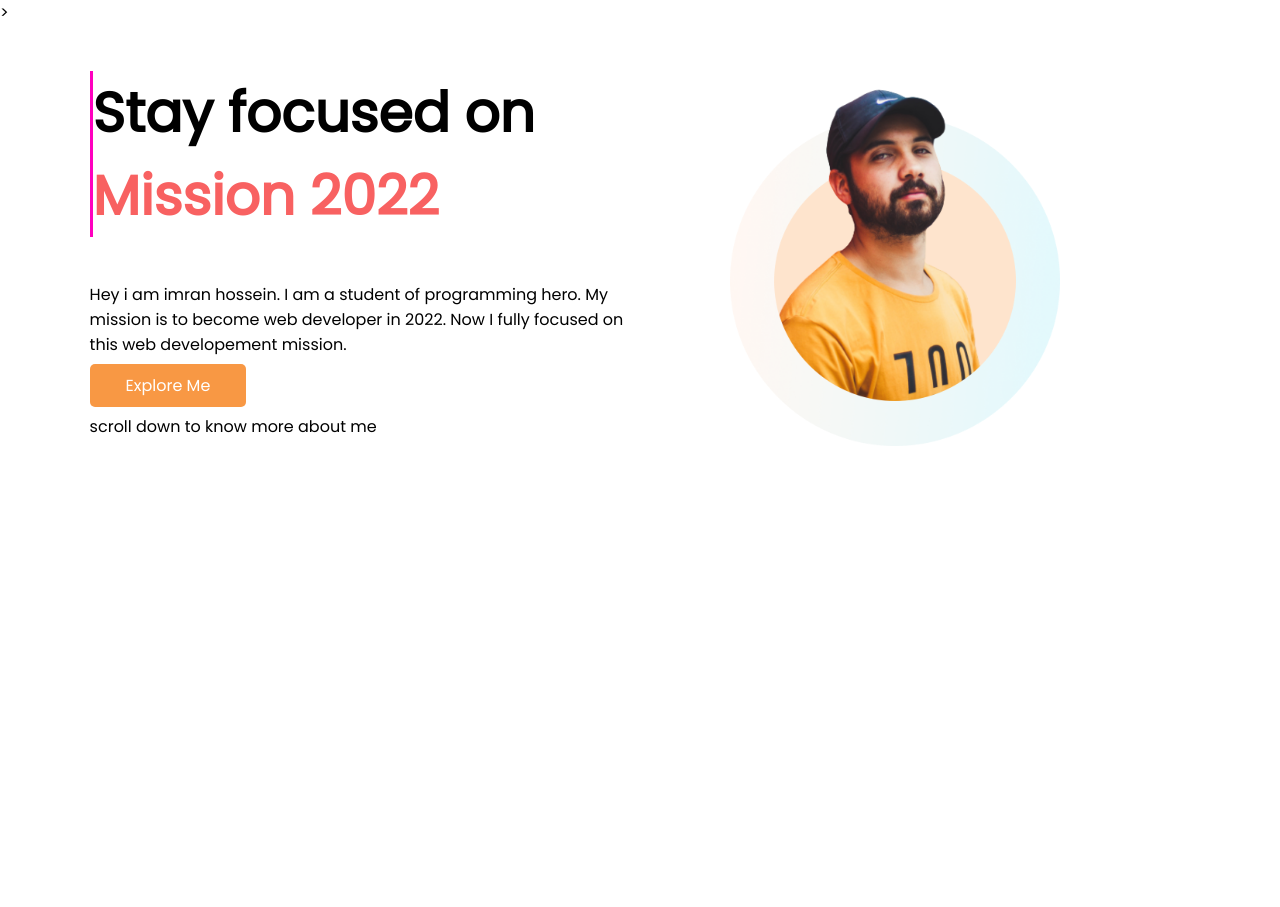
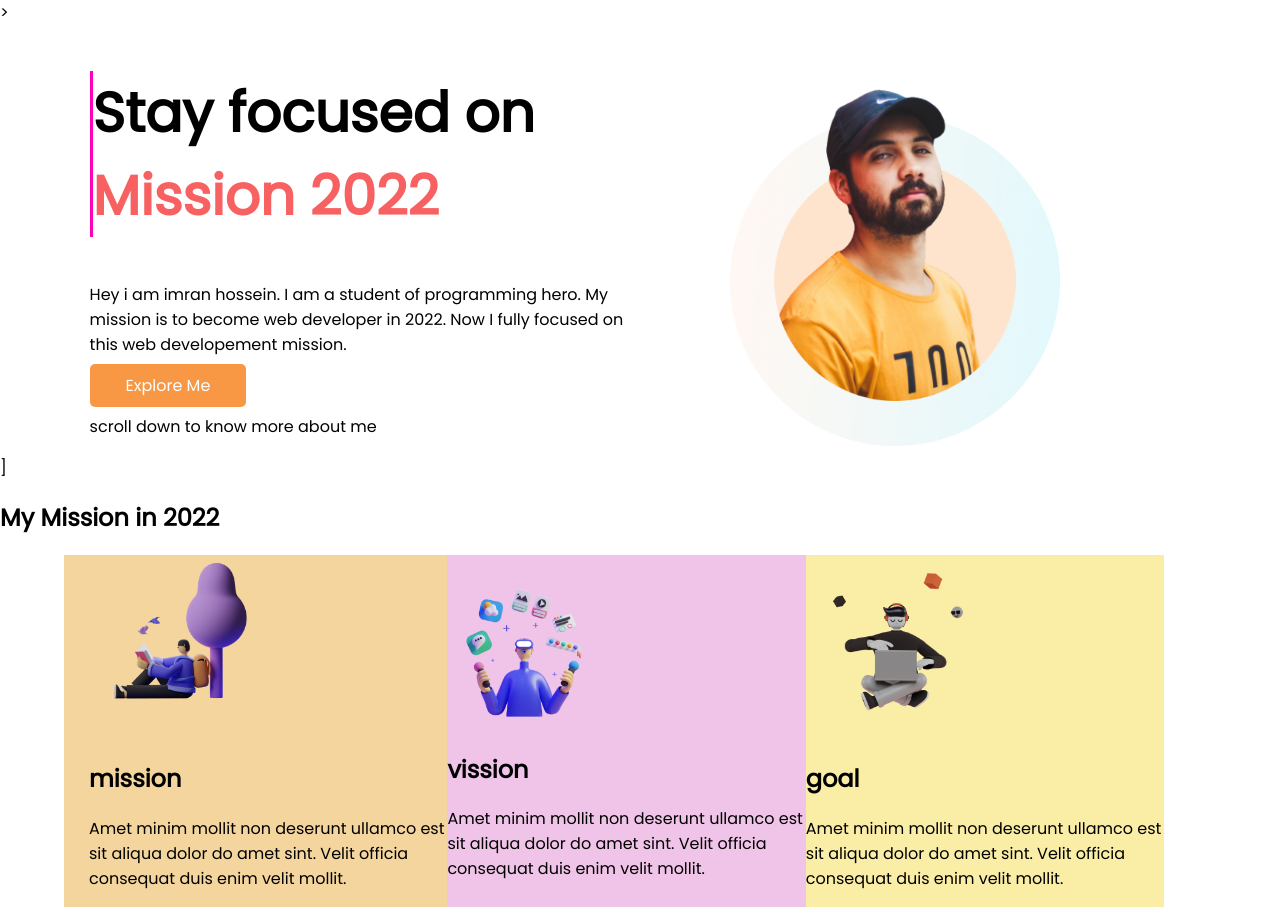
Before and after one commit to imranhossein4/assignment-one, a plain HTML site: page index.html in a window 1280 px wide. Before the commit the page ends 800 px from the top, so only its background shows below. Drawn offline with Linux system fonts and the light colour scheme.

Commit message:
second commit

```diff
--- a/index.html
+++ b/index.html
@@ -26,6 +26,35 @@
             <img src="images/top-ban.png" alt="">
 
         </div>
+    </section>]
+    <section class="mission">
+        <h1>My Mission in 2022</h1>
+        <div class="mission-sec">
+
+            <div class="mission-sec-ele-1">
+                <img src="images/logo1.png" alt="">
+                <h2>mission</h2>
+                <p>Amet minim mollit non deserunt
+                    ullamco est sit aliqua dolor do amet
+                    sint. Velit officia consequat duis enim
+                    velit mollit.</p>
+            </div>
+            <div class="mission-sec-ele-2">
+                <img src="images/logo2.png" alt="">
+                <h2>vission</h2>
+                <p>Amet minim mollit non deserunt
+                    ullamco est sit aliqua dolor do amet
+                    sint. Velit officia consequat duis enim
+                    velit mollit.</p>
+            </div>
+            <div class="mission-sec-ele-3">
+                <img src="images/logo3.png" alt="">
+                <h2>goal</h2>
+                <p>Amet minim mollit non deserunt
+                    ullamco est sit aliqua dolor do amet
+                    sint. Velit officia consequat duis enim
+                    velit mollit.</p>
+            </div>
     </section>
 
 
--- a/style.css
+++ b/style.css
@@ -27,3 +27,27 @@ body{
     border-radius: 5px;
 
 }
+.mission{
+
+}
+.mission-sec{
+    display: flex;
+}
+.mission-sec img{
+    width: 50%;
+}
+
+.mission-sec-ele-1{
+    width: 28%;
+    background-color: rgb(243, 213, 157);
+    padding-left: 25px;
+    margin-left: 5%;
+}
+.mission-sec-ele-2{
+    width: 28%;
+    background-color: rgb(240, 196, 232);
+}
+.mission-sec-ele-3{
+    width: 28%;
+    background-color: rgb(250, 237, 166);
+}
```
Also changed, not shown: images/logo1.png (added), images/logo2.png (added), images/logo3.png (added).
